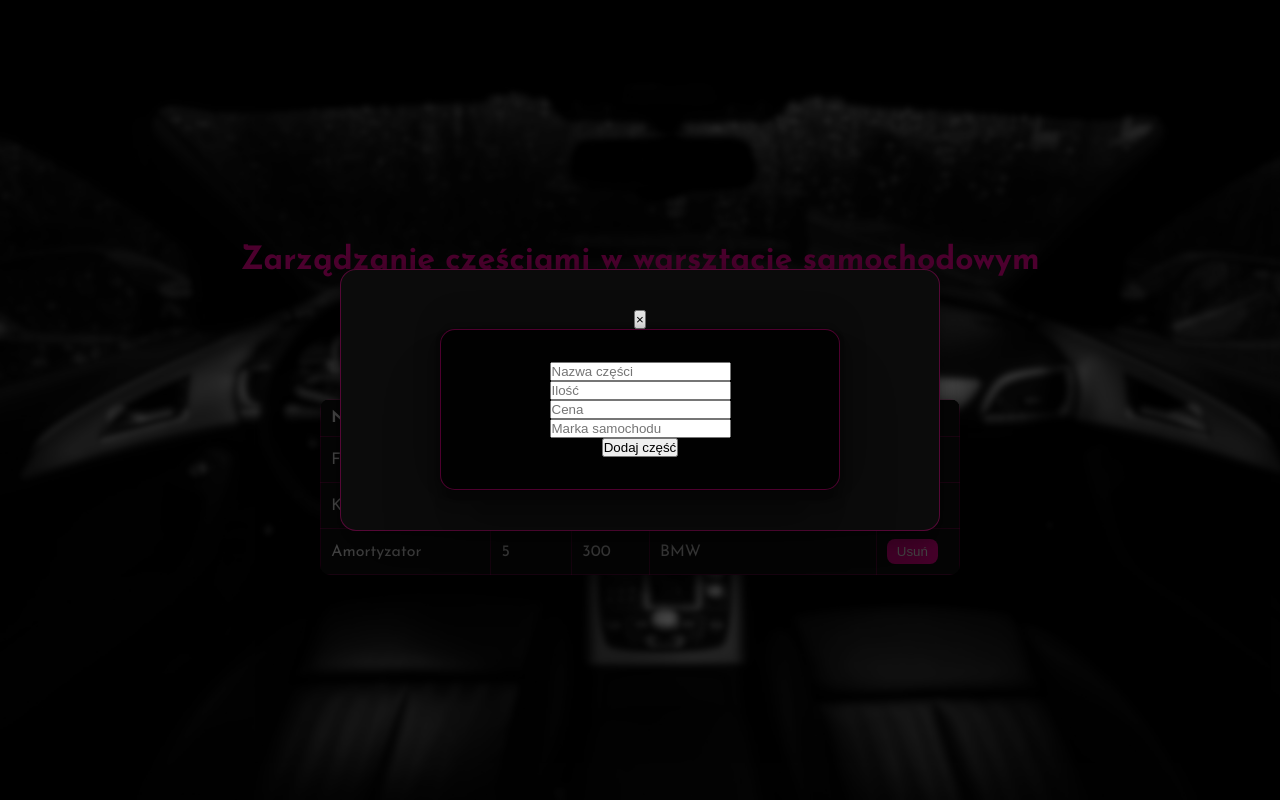
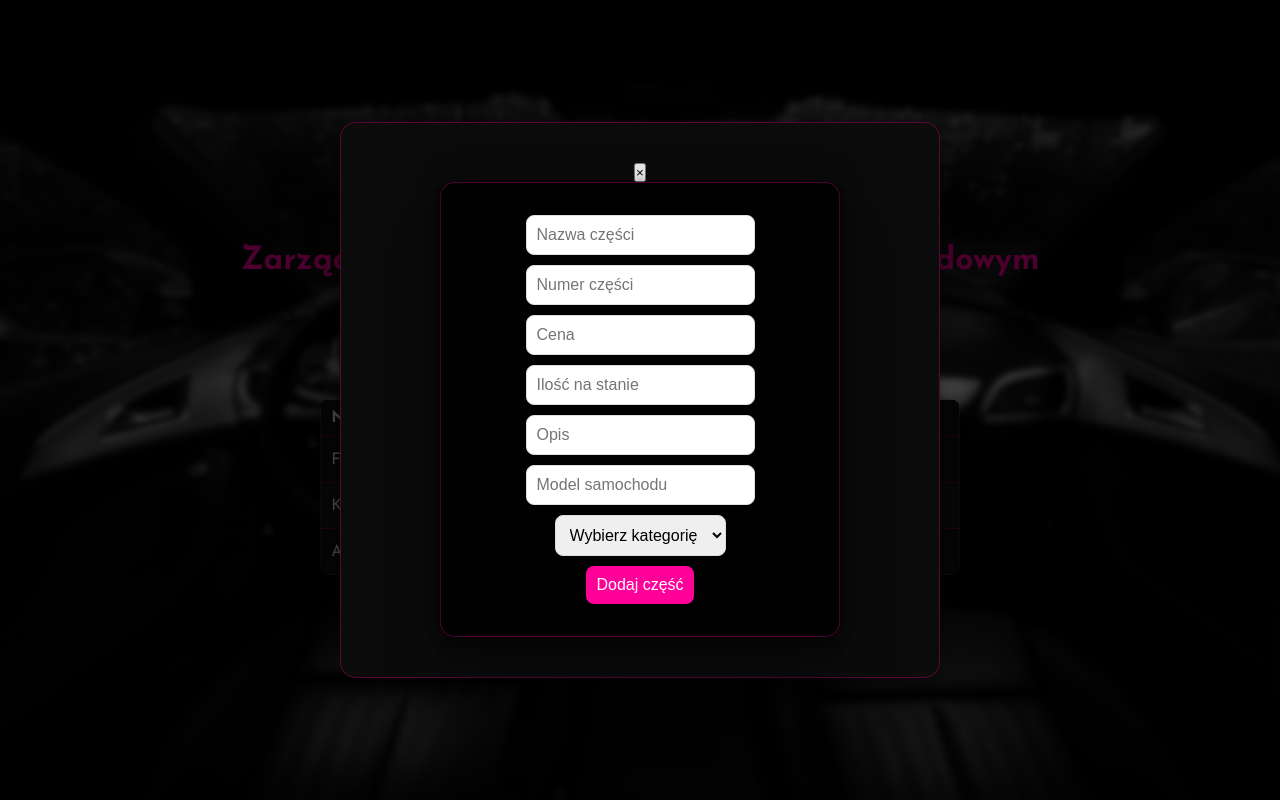
Before and after one commit to JanChmielewski/CarRepair, a React (Vite) app: page /car-parts in a window 1280 px wide. Both pictures are taken after a click on the button "Dodaj część". Built offline with nearby package versions, Linux system fonts and the light colour scheme.

Commit message:
corrected number of information on the page

```diff
--- /dev/null
+++ b/src/components/car_parts/AddPartForm.css
@@ -0,0 +1,34 @@
+/* AddPartForm.css */
+.add-part-form {
+    display: flex;
+    flex-direction: column;
+    gap: 10px;
+  }
+
+  .add-part-form input,
+  .add-part-form select,
+  .add-part-form button {
+    padding: 10px;
+    border-radius: 8px;
+    border: 1px solid #ddd;
+    font-size: 16px;
+  }
+
+  .add-part-form input:focus,
+  .add-part-form select:focus,
+  .add-part-form button:focus {
+    outline: none;
+    border-color: #ff0099;
+  }
+
+  .add-part-form .submit-button {
+    background-color: #ff0099;
+    color: white;
+    border: none;
+    cursor: pointer;
+    transition: background-color 0.2s ease;
+  }
+
+  .add-part-form .submit-button:hover {
+    background-color: #7d004b;
+  }
--- a/src/components/car_parts/AddPartForm.jsx
+++ b/src/components/car_parts/AddPartForm.jsx
@@ -1,7 +1,8 @@
 import React, { useState } from 'react';
+import './AddPartForm.css';
 
 const AddPartForm = ({ addPart, onClose }) => {
-  const [part, setPart] = useState({ name: '', quantity: '', price: '', carMake: '' });
+  const [part, setPart] = useState({ name: '', part_num: '', price: '', quantity: '', description: '', car_model: '', category: '' });
 
   const handleChange = (e) => {
     const { name, value } = e.target;
@@ -10,15 +11,15 @@ const AddPartForm = ({ addPart, onClose }) => {
 
   const handleSubmit = (e) => {
     e.preventDefault();
-    if (part.name && part.quantity && part.price && part.carMake) {
+    if (part.name && part.part_num && part.price && part.quantity && part.description && part.car_model && part.category) {
       addPart(part);
-      setPart({ name: '', quantity: '', price: '', carMake: '' });
+      setPart({ name: '', part_num: '', price: '', quantity: '', description: '', car_model: '', category: '' });
       onClose();
     }
   };
 
   return (
-    <form onSubmit={handleSubmit}>
+    <form onSubmit={handleSubmit} className="add-part-form">
       <input
         type="text"
         name="name"
@@ -27,10 +28,10 @@ const AddPartForm = ({ addPart, onClose }) => {
         onChange={handleChange}
       />
       <input
-        type="number"
-        name="quantity"
-        placeholder="Ilość"
-        value={part.quantity}
+        type="text"
+        name="part_num"
+        placeholder="Numer części"
+        value={part.part_num}
         onChange={handleChange}
       />
       <input
@@ -41,13 +42,40 @@ const AddPartForm = ({ addPart, onClose }) => {
         onChange={handleChange}
       />
       <input
-        type="text"
-        name="carMake"
-        placeholder="Marka samochodu"
-        value={part.carMake}
+        type="number"
+        name="quantity"
+        placeholder="Ilość na stanie"
+        value={part.quantity}
         onChange={handleChange}
       />
-      <button type="submit">Dodaj część</button>
+      <input
+        type="text"
+        name="description"
+        placeholder="Opis"
+        value={part.description}
+        onChange={handleChange}
+      />
+      <input
+        type="text"
+        name="car_model"
+        placeholder="Model samochodu"
+        value={part.car_model}
+        onChange={handleChange}
+      />
+      <select
+        name="category"
+        value={part.category}
+        onChange={handleChange}
+      >
+        <option value="">Wybierz kategorię</option>
+        <option value="ENGINE">Silnik</option>
+        <option value="TIRES">Koła</option>
+        <option value="BRAKES">Hamulce</option>
+        <option value="ELECTRICAL">Elektryka</option>
+        <option value="BODY">Karoseria</option>
+        <option value="EXHAUST">Układ wydechowy</option>
+      </select>
+      <button type="submit" className="submit-button">Dodaj część</button>
     </form>
   );
 };
--- a/src/components/car_parts/CarParts.css
+++ b/src/components/car_parts/CarParts.css
@@ -1,9 +1,8 @@
-/* CarParts.css */
-
+/* CarPart.css */
 body {
   font-family: var(--primary-font);
-    background-color: var(--background-color);
-    color: var(--primary-color);
+  background-color: #101010;
+  color: #ff0099;
   margin: 0;
   padding: 0;
 }
@@ -17,40 +16,7 @@ body {
 h1 {
   text-align: center;
   margin-top: 20px;
-    color: var(--primary-color);
-  }
-
-  .table-container {
-    display: flex;
-    flex-direction: column;
-    align-items: center;
-    margin-top: 20px;
-  }
-
-  .table {
-    width: 100%;
-    max-width: 800px;
-    border-collapse: collapse;
-    margin: 0 auto;
-  }
-
-  .table th, .table td {
-    border: var(--box-border);
-    padding: 8px;
-    text-align: left;
-  }
-
-  .table th {
-    background-color: #e9ecef;
-  }
-
-  .table tr {
-    background-color: #ffffff;
-  }
-
-  .error-message {
-    color: red;
-    margin-bottom: 10px;
+  color: #ff0099;
 }
 
 .open-modal-button {
@@ -58,7 +24,7 @@ body {
   margin: 20px auto;
   padding: 10px 20px;
   font-size: 16px;
-    background-color: var(--primary-color);
+  background-color: #ff0099;
   color: #fff;
   border: none;
   border-radius: 8px;
@@ -66,5 +32,5 @@ body {
 }
 
 .open-modal-button:hover {
-    background-color: var(--primary-color-hover);
+  background-color: #7d004b;
 }
--- a/src/components/car_parts/Car_parts.jsx
+++ b/src/components/car_parts/Car_parts.jsx
@@ -6,19 +6,15 @@ import Modal from './Modal';
 
 function CarPart() {
   const [parts, setParts] = useState([
-    { id: 1, name: 'Filtr oleju', quantity: 10, price: 30, carMake: 'Toyota' },
-    { id: 2, name: 'Klocki hamulcowe', quantity: 15, price: 120, carMake: 'Ford' },
-    { id: 3, name: 'Amortyzator', quantity: 5, price: 300, carMake: 'BMW' },
+    { id: 1, name: 'Filtr oleju', part_num: '12345', price: 30, quantity: 10, description: 'Filtr oleju do Toyoty', car_model: 'Toyota Camry', category: 'ENGINE' },
+    { id: 2, name: 'Klocki hamulcowe', part_num: '67890', price: 120, quantity: 15, description: 'Klocki hamulcowe do Forda', car_model: 'Ford Mustang', category: 'BRAKES' },
+    { id: 3, name: 'Amortyzator', part_num: '54321', price: 300, quantity: 5, description: 'Amortyzator do BMW', car_model: 'BMW X5', category: 'SUSPENSION' },
   ]);
 
   const [isModalVisible, setModalVisible] = useState(false);
 
   const addPart = (newPart) => {
     setParts([...parts, { ...newPart, id: parts.length + 1 }]);
-  };
-
-  const removePart = (id) => {
-    setParts(parts.filter(part => part.id !== id));
   };
 
   const handleAddPartClick = () => {
@@ -30,15 +26,15 @@ function CarPart() {
   };
 
   return (
-    <div className="CarPart">
-      <header className="CarPart-header">
+    <div className="carpart-container">
+      <header className="carpart-header">
         <h1>Zarządzanie częściami w warsztacie samochodowym</h1>
       </header>
       <main>
         <button className="open-modal-button" onClick={handleAddPartClick}>
           Dodaj część
         </button>
-        <PartsTable parts={parts} removePart={removePart} />
+        <PartsTable parts={parts} removePart={(id) => setParts(parts.filter(part => part.id !== id))} />
         <Modal isVisible={isModalVisible} onClose={handleCloseModal}>
           <AddPartForm addPart={addPart} onClose={handleCloseModal} />
         </Modal>
--- a/src/components/car_parts/Modal.css
+++ b/src/components/car_parts/Modal.css
@@ -1,5 +1,4 @@
 /* Modal.css */
-
 .modal {
     position: fixed;
     top: 0;
@@ -21,7 +20,7 @@
 }
 
 .modal-content {
-    background-color: var(--bg-color-darker);
+    background-color: #0b0b0b;
     padding: 50px;
     border-radius: 16px;
     box-shadow: var(--box-shadow);
@@ -35,15 +34,15 @@
 
 .modal-content h2 {
     margin-bottom: 30px;
-    font-size: 32px; /* Zwiększenie rozmiaru czcionki */
-    color: var(--text-color);
+    font-size: 32px;
+    color: #ff0099;
     text-align: center;
 }
 
 .modal-content p {
-    font-size: 20px; /* Zwiększona czcionka */
-    line-height: 2; /* Zwiększona wysokość wiersza */
-    color: var(--text-color);
+    font-size: 20px;
+    line-height: 2;
+    color: #efefef;
 }
 
 .modal-buttons {
@@ -58,35 +57,34 @@
     text-transform: uppercase;
     border: none;
     border-radius: 8px;
-    padding: 20px 30px; /* Zwiększenie rozmiaru przycisku */
+    padding: 20px 30px;
     font-family: var(--primary-font);
-    font-size: 20px; /* Zwiększenie rozmiaru czcionki */
+    font-size: 20px;
     font-weight: 700;
     box-shadow: var(--box-shadow);
-    text-shadow: var(--text-shadow);
     cursor: pointer;
     transition: background-color 0.2s ease;
 }
 
 .cancel-btn {
-    background-color: var(--primary-color);
+    background-color: #ff0099;
 }
 
 .cancel-btn:hover {
-    background-color: var(--primary-color-hover);
+    background-color: #7d004b;
 }
 
 button.cancel-btn {
-    color: var(--secondary-color);
+    color: #151515;
 }
 
 .confirm-btn {
-    background-color: var(--secondary-color);
-    color: var(--text-color);
+    background-color: #151515;
+    color: #efefef;
 }
 
 .confirm-btn:hover {
-    background-color: var(--secondary-color-hover);
+    background-color: #252525;
 }
 
 /* Responsive design */
--- /dev/null
+++ b/src/components/car_parts/PartDetails.css
@@ -0,0 +1,13 @@
+/* PartDetails.css */
+.part-summary {
+    cursor: pointer;
+  }
+
+  .part-details {
+    background-color: #151515;
+    color: #ff0099;
+  }
+
+  .part-details div {
+    margin: 5px 0;
+  }
--- /dev/null
+++ b/src/components/car_parts/PartDetails.jsx
@@ -0,0 +1,50 @@
+import React, { useState } from 'react';
+import PropTypes from 'prop-types';
+import './PartDetails.css';
+
+const PartDetails = ({ part, removePart }) => {
+  const [isExpanded, setIsExpanded] = useState(false);
+
+  const toggleExpand = () => {
+    setIsExpanded(!isExpanded);
+  };
+
+  return (
+    <React.Fragment>
+      <tr className="part-summary" onClick={toggleExpand}>
+        <td>{part.name}</td>
+        <td>
+          <button onClick={() => removePart(part.id)}>Usuń</button>
+        </td>
+      </tr>
+      {isExpanded && (
+        <tr className="part-details">
+          <td colSpan="2">
+            <div><strong>Numer Części:</strong> {part.part_num}</div>
+            <div><strong>Cena:</strong> {part.price}</div>
+            <div><strong>Ilość na stanie:</strong> {part.quantity}</div>
+            <div><strong>Opis:</strong> {part.description}</div>
+            <div><strong>Model Samochodu:</strong> {part.car_model}</div>
+            <div><strong>Kategoria:</strong> {part.category}</div>
+          </td>
+        </tr>
+      )}
+    </React.Fragment>
+  );
+};
+
+PartDetails.propTypes = {
+  part: PropTypes.shape({
+    id: PropTypes.number.isRequired,
+    name: PropTypes.string.isRequired,
+    part_num: PropTypes.string.isRequired,
+    price: PropTypes.number.isRequired,
+    quantity: PropTypes.number.isRequired,
+    description: PropTypes.string.isRequired,
+    car_model: PropTypes.string.isRequired,
+    category: PropTypes.string.isRequired,
+  }).isRequired,
+  removePart: PropTypes.func.isRequired,
+};
+
+export default PartDetails;
--- a/src/components/car_parts/PartsTable.css
+++ b/src/components/car_parts/PartsTable.css
@@ -1,6 +1,4 @@
 /* PartsTable.css */
-
-/* Kontener dla tabeli */
 .table-container {
   display: flex;
   flex-direction: column;
@@ -9,56 +7,48 @@
   width: 100%;
 }
 
-  /* Stylizacja nagłówka tabeli */
 .table-title {
-    color: var(--primary-color);
+  color: #ff0099;
   font-size: 24px;
   margin-bottom: 20px;
 }
 
-  /* Stylizacja tabeli */
 .table {
   width: 80%;
   max-width: 800px;
   border-collapse: collapse;
   margin: 0 auto;
   box-shadow: var(--box-shadow);
-    border-radius: 10px; /* Dodanie zaokrąglonych rogów */
-    overflow: hidden; /* Aby zaokrąglenie było widoczne */
+  border-radius: 10px;
+  overflow: hidden;
 }
 
-  /* Stylizacja nagłówków tabeli */
 .table th, .table td {
   border: var(--box-border);
   padding: 10px;
   text-align: left;
 }
 
-  /* Kolor tła nagłówków tabeli */
 .table th {
-    background-color: var(--background-color);
+  background-color: #101010;
   font-weight: bold;
   text-transform: uppercase;
 }
 
-  /* Kolor tła wierszy tabeli */
 .table tr:nth-child(even) {
-    background-color: var(--background-color);
+  background-color: #151515;
 }
 
-  /* Kolor tła wierszy tabeli */
 .table tr:nth-child(odd) {
-    background-color: var(--background-color);
+  background-color: #101010;
 }
 
-  /* Stylizacja komórek tabeli */
 .table td {
   font-size: 16px;
 }
 
-  /* Stylizacja przycisków */
 .table button {
-    background-color: var(--primary-color);
+  background-color: #ff0099;
   color: white;
   border: none;
   padding: 5px 10px;
@@ -68,10 +58,9 @@
 }
 
 .table button:hover {
-    background-color: var(--primary-color-hover);
+  background-color: #7d004b;
 }
 
-  /* Wiadomości o błędach */
 .error-message {
   color: red;
   margin-bottom: 10px;
--- a/src/components/car_parts/PartsTable.jsx
+++ b/src/components/car_parts/PartsTable.jsx
@@ -1,43 +1,22 @@
-import React, { useState } from 'react';
+import React from 'react';
 import PropTypes from 'prop-types';
 import './PartsTable.css';
+import PartDetails from './PartDetails';
 
 const PartsTable = ({ parts, removePart }) => {
-  const [error, setError] = useState(null);
-
-  const handleRemovePart = (id) => {
-    try {
-      removePart(id);
-    } catch (err) {
-      setError('Wystąpił błąd podczas usuwania części.');
-    }
-  };
-
   return (
     <div className="table-container">
       <h2 className="table-title">Lista Części</h2>
-      {error && <p className="error-message red">{error}</p>}
       <table className="table">
         <thead>
           <tr>
             <th>Nazwa części</th>
-            <th>Ilość</th>
-            <th>Cena</th>
-            <th>Marka samochodu</th>
             <th>Akcje</th>
           </tr>
         </thead>
         <tbody>
           {parts.map(part => (
-            <tr key={part.id}>
-              <td>{part.name}</td>
-              <td>{part.quantity}</td>
-              <td>{part.price}</td>
-              <td>{part.carMake}</td>
-              <td>
-                <button onClick={() => handleRemovePart(part.id)}>Usuń</button>
-              </td>
-            </tr>
+            <PartDetails key={part.id} part={part} removePart={removePart} />
           ))}
         </tbody>
       </table>
@@ -49,9 +28,12 @@ PartsTable.propTypes = {
   parts: PropTypes.arrayOf(PropTypes.shape({
     id: PropTypes.number.isRequired,
     name: PropTypes.string.isRequired,
+    part_num: PropTypes.string.isRequired,
+    price: PropTypes.number.isRequired,
     quantity: PropTypes.number.isRequired,
-    price: PropTypes.number.isRequired,
-    carMake: PropTypes.string.isRequired,
+    description: PropTypes.string.isRequired,
+    car_model: PropTypes.string.isRequired,
+    category: PropTypes.string.isRequired,
   })).isRequired,
   removePart: PropTypes.func.isRequired,
 };
```
Lines whose indentation alone changed are shown as unchanged.
